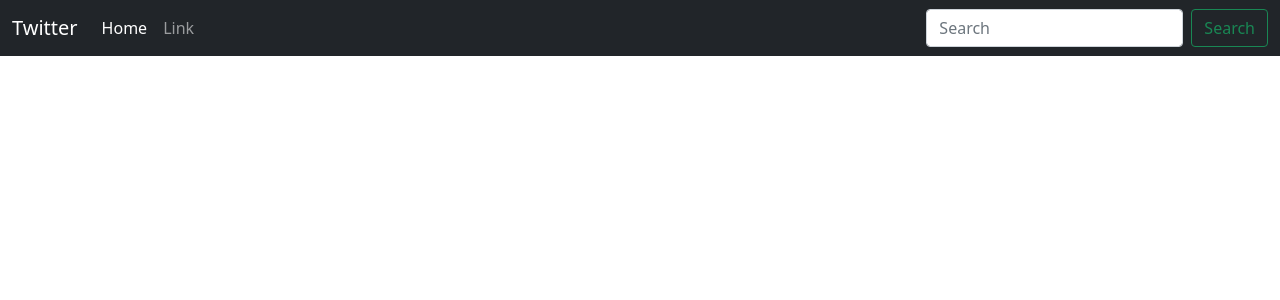
After one commit to girishc24/twitter-clone, a Django app: template social/templates/base.html in a window 1280 px wide. The commit adds this page. Shown: the top 300 px of the page. Run offline with Django 5.2, Linux system fonts and the light colour scheme; the template is opened without the code that fills it, so the values that code supplies are empty.

Commit message:
Working on Twitter clone

```diff
--- /dev/null
+++ b/social/templates/base.html
@@ -0,0 +1,33 @@
+<!doctype html>
+<html lang="en">
+  <head>
+    <!-- Required meta tags -->
+    <meta charset="utf-8">
+    <meta name="viewport" content="width=device-width, initial-scale=1">
+
+    <!-- Bootstrap CSS -->
+    <link href="https://cdn.jsdelivr.net/npm/bootstrap@5.0.2/dist/css/bootstrap.min.css" rel="stylesheet" integrity="sha384-EVSTQN3/azprG1Anm3QDgpJLIm9Nao0Yz1ztcQTwFspd3yD65VohhpuuCOmLASjC" crossorigin="anonymous">
+
+    <title>Hello, world!</title>
+  </head>
+  <body>
+    {%include 'navbar.html' %}
+    <div class="container">
+
+        {%block content%}
+        {%endblock%}
+    </div>
+
+
+    <!-- Optional JavaScript; choose one of the two! -->
+
+    <!-- Option 1: Bootstrap Bundle with Popper -->
+    <script src="https://cdn.jsdelivr.net/npm/bootstrap@5.0.2/dist/js/bootstrap.bundle.min.js" integrity="sha384-MrcW6ZMFYlzcLA8Nl+NtUVF0sA7MsXsP1UyJoMp4YLEuNSfAP+JcXn/tWtIaxVXM" crossorigin="anonymous"></script>
+
+    <!-- Option 2: Separate Popper and Bootstrap JS -->
+    <!--
+    <script src="https://cdn.jsdelivr.net/npm/@popperjs/core@2.9.2/dist/umd/popper.min.js" integrity="sha384-IQsoLXl5PILFhosVNubq5LC7Qb9DXgDA9i+tQ8Zj3iwWAwPtgFTxbJ8NT4GN1R8p" crossorigin="anonymous"></script>
+    <script src="https://cdn.jsdelivr.net/npm/bootstrap@5.0.2/dist/js/bootstrap.min.js" integrity="sha384-cVKIPhGWiC2Al4u+LWgxfKTRIcfu0JTxR+EQDz/bgldoEyl4H0zUF0QKbrJ0EcQF" crossorigin="anonymous"></script>
+    -->
+  </body>
+</html>
--- a/social/templates/home.html
+++ b/social/templates/home.html
@@ -1 +1,4 @@
+{%extends 'base.html'%}
+{%block content%}
 <h1>Hello World</h1>
+{%endblock%}
--- /dev/null
+++ b/social/templates/navbar.html
@@ -0,0 +1,24 @@
+<nav class="navbar navbar-expand-lg navbar-dark bg-dark">
+    <div class="container-fluid">
+      <a class="navbar-brand" href="{% url 'home'%}">Twitter</a>
+      <button class="navbar-toggler" type="button" data-bs-toggle="collapse" data-bs-target="#navbarSupportedContent" aria-controls="navbarSupportedContent" aria-expanded="false" aria-label="Toggle navigation">
+        <span class="navbar-toggler-icon"></span>
+      </button>
+      <div class="collapse navbar-collapse" id="navbarSupportedContent">
+        <ul class="navbar-nav me-auto mb-2 mb-lg-0 ">
+          <li class="nav-item">
+            <a class="nav-link active" aria-current="page" href="#">Home</a>
+          </li>
+          <li class="nav-item">
+            <a class="nav-link" href="#">Link</a>
+          </li>
+
+
+        </ul>
+        <form class="d-flex">
+          <input class="form-control me-2" type="search" placeholder="Search" aria-label="Search">
+          <button class="btn btn-outline-success" type="submit">Search</button>
+        </form>
+      </div>
+    </div>
+  </nav>
```
